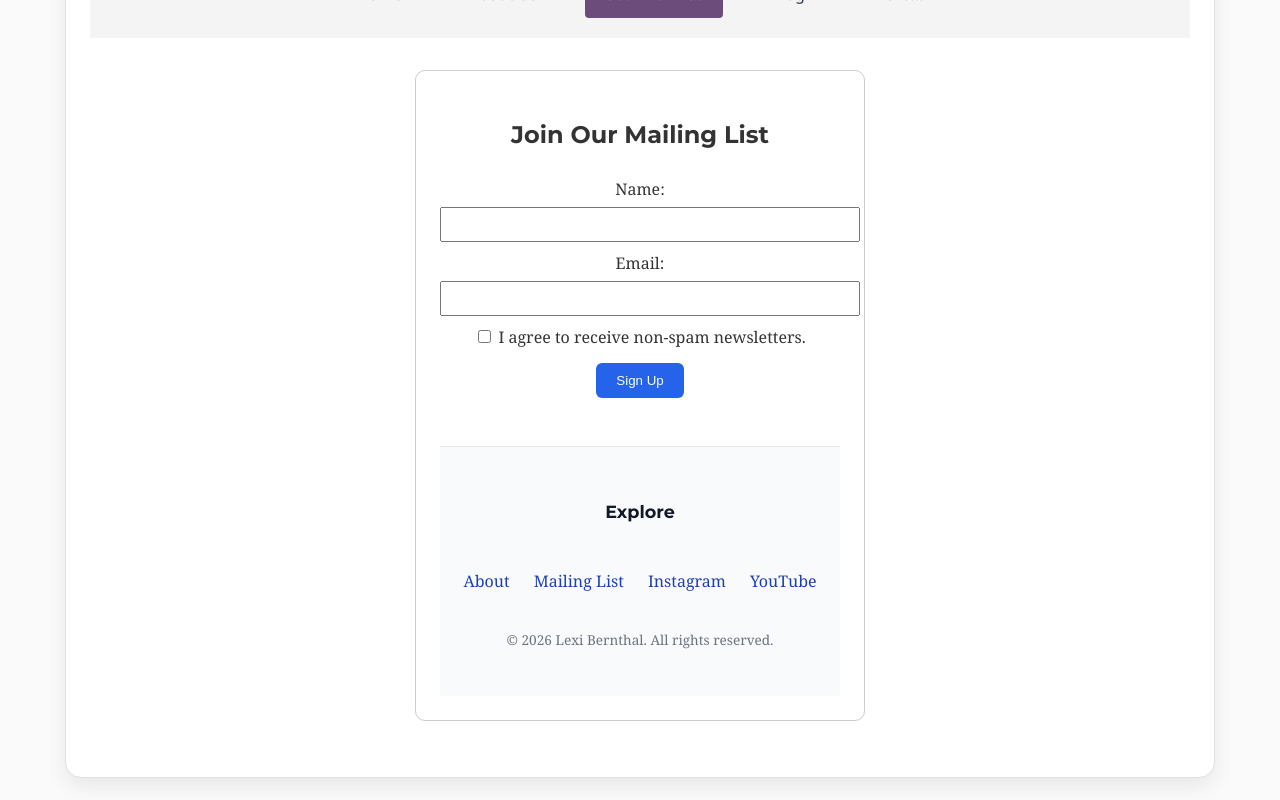
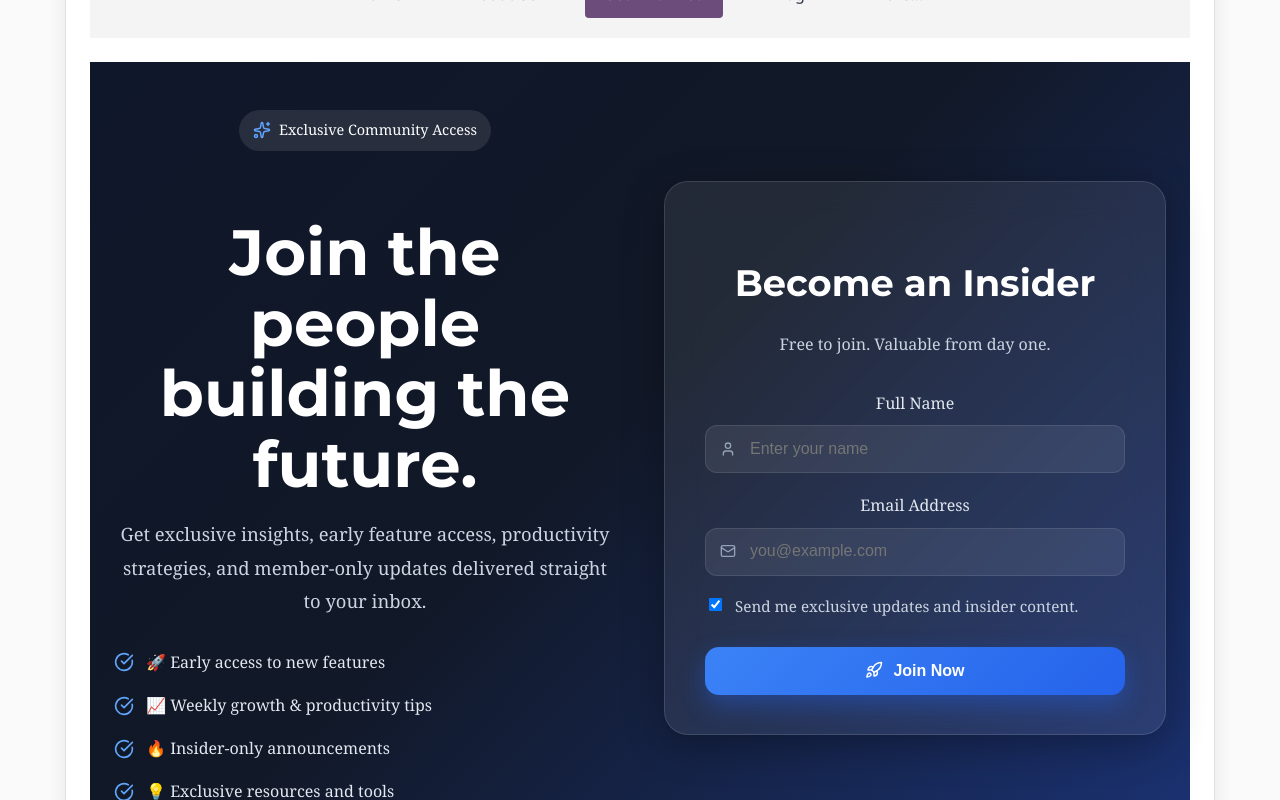
Before and after one commit to alexisbernt/Portfolio, a React (Create React App) app in the folder lexi-portfolio/: page /#/sign-up in a window 1280 px wide. Shown: the part 280-1080 px from the top of the page. Built offline with nearby package versions, Linux system fonts and the light colour scheme.

Commit message:
Update SignUp.js
templating out the new sign up page

```diff
--- a/lexi-portfolio/src/pages/SignUp.js
+++ b/lexi-portfolio/src/pages/SignUp.js
@@ -2,21 +2,30 @@
 import React, { useState } from "react";
 import emailjs from "emailjs-com";
 import Footer from "../Footer";
+import { motion } from "framer-motion";
+import {
+  Sparkles,
+  Rocket,
+  Mail,
+  User,
+  CheckCircle,
+} from "lucide-react";
 
-// Initialize EmailJS using your public key
+// Initialize EmailJS
 emailjs.init(process.env.REACT_APP_EMAILJS_PUBLIC_KEY);
 
 function SignUp() {
   const [formData, setFormData] = useState({
     name: "",
     email: "",
-    newsletter: false,
+    newsletter: true,
   });
 
   const [status, setStatus] = useState("");
 
   const handleChange = (e) => {
     const { name, value, type, checked } = e.target;
+
     setFormData((prev) => ({
       ...prev,
       [name]: type === "checkbox" ? checked : value,
@@ -26,7 +35,6 @@ function SignUp() {
   const handleSubmit = (e) => {
     e.preventDefault();
 
-    // Convert boolean to readable text if needed
     const emailData = {
       ...formData,
       newsletter: formData.newsletter ? "Yes" : "No",
@@ -41,12 +49,19 @@ function SignUp() {
       .then(
         (result) => {
           console.log("SUCCESS!", result.text);
-          setStatus("✅ Signed up successfully!");
-          setFormData({ name: "", email: "", newsletter: false });
+
+          setStatus("🚀 You're officially on the insider list!");
+
+          setFormData({
+            name: "",
+            email: "",
+            newsletter: true,
+          });
         },
         (error) => {
           console.error("FAILED...", error.text);
-          setStatus("❌ Failed to submit. Try again later.");
+
+          setStatus("❌ Something went wrong. Please try again.");
         }
       );
   };
@@ -54,70 +69,330 @@ function SignUp() {
   return (
     <div
       style={{
-        maxWidth: "400px",
-        margin: "2rem auto",
-        padding: "1.5rem",
-        border: "1px solid #ccc",
-        borderRadius: "10px",
-        backgroundColor: "#fff",
+        minHeight: "100vh",
+        display: "flex",
+        flexDirection: "column",
+        background:
+          "linear-gradient(135deg, #0f172a 0%, #111827 40%, #1e3a8a 100%)",
       }}
     >
-      <h2>Join Our Mailing List</h2>
+      {/* MAIN CONTENT */}
+      <div
+        style={{
+          flex: 1,
+          width: "100%",
+          display: "flex",
+          alignItems: "center",
+          justifyContent: "center",
+          padding: "3rem 1.5rem",
+          boxSizing: "border-box",
+        }}
+      >
+        <motion.div
+          initial={{ opacity: 0, y: 40 }}
+          animate={{ opacity: 1, y: 0 }}
+          transition={{ duration: 0.7 }}
+          style={{
+            width: "100%",
+            maxWidth: "1200px",
+            display: "grid",
+            gridTemplateColumns: "repeat(auto-fit, minmax(320px, 1fr))",
+            gap: "3rem",
+            alignItems: "center",
+          }}
+        >
+          {/* LEFT SIDE */}
+          <div style={{ width: "100%" }}>
+            <motion.div
+              initial={{ opacity: 0, x: -30 }}
+              animate={{ opacity: 1, x: 0 }}
+              transition={{ delay: 0.2 }}
+            >
+              <div
+                style={{
+                  display: "inline-flex",
+                  alignItems: "center",
+                  gap: "8px",
+                  background: "rgba(255,255,255,0.1)",
+                  padding: "8px 14px",
+                  borderRadius: "999px",
+                  marginBottom: "1.5rem",
+                  backdropFilter: "blur(10px)",
+                  flexWrap: "wrap",
+                }}
+              >
+                <Sparkles size={18} color="#60a5fa" />
+                <span
+                  style={{
+                    fontSize: "0.9rem",
+                    color: "white",
+                  }}
+                >
+                  Exclusive Community Access
+                </span>
+              </div>
+
+              <h1
+                style={{
+                  fontSize: "clamp(2.2rem, 6vw, 4rem)",
+                  lineHeight: "1.1",
+                  marginBottom: "1rem",
+                  fontWeight: "800",
+                  color: "white",
+                }}
+              >
+                Join the people building the future.
+              </h1>
+
+              <p
+                style={{
+                  fontSize: "clamp(1rem, 2vw, 1.15rem)",
+                  lineHeight: "1.8",
+                  color: "#cbd5e1",
+                  marginBottom: "2rem",
+                  maxWidth: "550px",
+                }}
+              >
+                Get exclusive insights, early feature access, productivity
+                strategies, and member-only updates delivered straight to your
+                inbox.
+              </p>
+
+              <div
+                style={{
+                  display: "flex",
+                  flexDirection: "column",
+                  gap: "1rem",
+                }}
+              >
+                {[
+                  "🚀 Early access to new features",
+                  "📈 Weekly growth & productivity tips",
+                  "🔥 Insider-only announcements",
+                  "💡 Exclusive resources and tools",
+                ].map((item, index) => (
+                  <motion.div
+                    key={index}
+                    initial={{ opacity: 0, x: -20 }}
+                    animate={{ opacity: 1, x: 0 }}
+                    transition={{ delay: 0.3 + index * 0.1 }}
+                    style={{
+                      display: "flex",
+                      alignItems: "center",
+                      gap: "12px",
+                      color: "#e2e8f0",
+                      flexWrap: "wrap",
+                    }}
+                  >
+                    <CheckCircle color="#60a5fa" size={20} />
+                    <span>{item}</span>
+                  </motion.div>
+                ))}
+              </div>
+            </motion.div>
+          </div>
+
+          {/* RIGHT SIDE FORM */}
+          <motion.div
+            initial={{ opacity: 0, scale: 0.95 }}
+            animate={{ opacity: 1, scale: 1 }}
+            transition={{ delay: 0.3 }}
+            style={{
+              width: "100%",
+              background: "rgba(255,255,255,0.08)",
+              border: "1px solid rgba(255,255,255,0.12)",
+              borderRadius: "24px",
+              padding: "clamp(1.5rem, 4vw, 2.5rem)",
+              backdropFilter: "blur(18px)",
+              boxShadow: "0 10px 40px rgba(0,0,0,0.3)",
+              boxSizing: "border-box",
+            }}
+          >
+            <div style={{ marginBottom: "2rem" }}>
+              <h2
+                style={{
+                  fontSize: "clamp(1.8rem, 4vw, 2.3rem)",
+                  marginBottom: "0.5rem",
+                  fontWeight: "700",
+                  color: "white",
+                }}
+              >
+                Become an Insider
+              </h2>
+
+              <p style={{ color: "#cbd5e1" }}>
+                Free to join. Valuable from day one.
+              </p>
+            </div>
 
             <form onSubmit={handleSubmit}>
-        <label style={{ display: "block", marginBottom: "8px" }}>
-          Name:
+              {/* NAME */}
+              <div style={{ marginBottom: "1.2rem" }}>
+                <label
+                  style={{
+                    display: "block",
+                    marginBottom: "8px",
+                    color: "#e2e8f0",
+                    fontWeight: "500",
+                  }}
+                >
+                  Full Name
+                </label>
+
+                <div
+                  style={{
+                    display: "flex",
+                    alignItems: "center",
+                    background: "rgba(255,255,255,0.08)",
+                    border: "1px solid rgba(255,255,255,0.1)",
+                    borderRadius: "12px",
+                    padding: "0 14px",
+                  }}
+                >
+                  <User size={18} color="#94a3b8" />
+
                   <input
                     type="text"
                     name="name"
                     value={formData.name}
                     onChange={handleChange}
                     required
-            style={{ width: "100%", padding: "8px", marginTop: "4px" }}
+                    placeholder="Enter your name"
+                    style={{
+                      width: "100%",
+                      padding: "14px",
+                      border: "none",
+                      background: "transparent",
+                      color: "white",
+                      outline: "none",
+                      fontSize: "1rem",
+                    }}
                   />
+                </div>
+              </div>
+
+              {/* EMAIL */}
+              <div style={{ marginBottom: "1.2rem" }}>
+                <label
+                  style={{
+                    display: "block",
+                    marginBottom: "8px",
+                    color: "#e2e8f0",
+                    fontWeight: "500",
+                  }}
+                >
+                  Email Address
                 </label>
 
-        <label style={{ display: "block", marginBottom: "8px" }}>
-          Email:
+                <div
+                  style={{
+                    display: "flex",
+                    alignItems: "center",
+                    background: "rgba(255,255,255,0.08)",
+                    border: "1px solid rgba(255,255,255,0.1)",
+                    borderRadius: "12px",
+                    padding: "0 14px",
+                  }}
+                >
+                  <Mail size={18} color="#94a3b8" />
+
                   <input
                     type="email"
                     name="email"
                     value={formData.email}
                     onChange={handleChange}
                     required
-            style={{ width: "100%", padding: "8px", marginTop: "4px" }}
+                    placeholder="you@example.com"
+                    style={{
+                      width: "100%",
+                      padding: "14px",
+                      border: "none",
+                      background: "transparent",
+                      color: "white",
+                      outline: "none",
+                      fontSize: "1rem",
+                    }}
                   />
-        </label>
+                </div>
+              </div>
 
-        <label style={{ display: "block", marginBottom: "12px" }}>
+              {/* CHECKBOX */}
+              <label
+                style={{
+                  display: "flex",
+                  alignItems: "flex-start",
+                  gap: "10px",
+                  marginBottom: "1.8rem",
+                  color: "#cbd5e1",
+                  fontSize: "0.95rem",
+                  lineHeight: "1.5",
+                }}
+              >
                 <input
                   type="checkbox"
                   name="newsletter"
                   checked={formData.newsletter}
                   onChange={handleChange}
-          />{" "}
-          I agree to receive non-spam newsletters.
+                  style={{ marginTop: "3px" }}
+                />
+                Send me exclusive updates and insider content.
               </label>
 
-        <button
+              {/* BUTTON */}
+              <motion.button
+                whileHover={{ scale: 1.02 }}
+                whileTap={{ scale: 0.97 }}
                 type="submit"
                 style={{
-            padding: "10px 20px",
-            backgroundColor: "#2563eb",
+                  width: "100%",
+                  padding: "15px",
+                  background:
+                    "linear-gradient(135deg, #3b82f6 0%, #2563eb 100%)",
                   color: "#fff",
                   border: "none",
-            borderRadius: "6px",
+                  borderRadius: "14px",
                   cursor: "pointer",
+                  fontSize: "1rem",
+                  fontWeight: "700",
+                  display: "flex",
+                  alignItems: "center",
+                  justifyContent: "center",
+                  gap: "10px",
+                  boxShadow: "0 10px 25px rgba(37,99,235,0.4)",
                 }}
               >
-          Sign Up
-        </button>
+                <Rocket size={18} />
+                Join Now
+              </motion.button>
             </form>
 
-      {status && <p style={{ marginTop: "1rem" }}>{status}</p>}
-    <div>
+            {status && (
+              <motion.p
+                initial={{ opacity: 0 }}
+                animate={{ opacity: 1 }}
+                style={{
+                  marginTop: "1.5rem",
+                  color: "#93c5fd",
+                  textAlign: "center",
+                  fontWeight: "600",
+                }}
+              >
+                {status}
+              </motion.p>
+            )}
+          </motion.div>
+        </motion.div>
+      </div>
+
+      {/* FOOTER ALWAYS AT BOTTOM */}
+      <footer
+        style={{
+          width: "100%",
+          marginTop: "auto",
+        }}
+      >
         <Footer />
-    </div>
+      </footer>
     </div>
   );
 }
```
Lines whose indentation alone changed are shown as unchanged.
